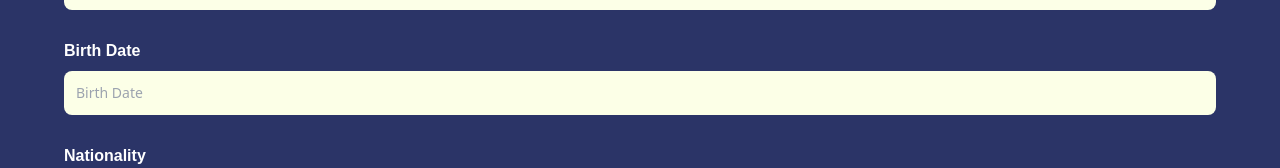
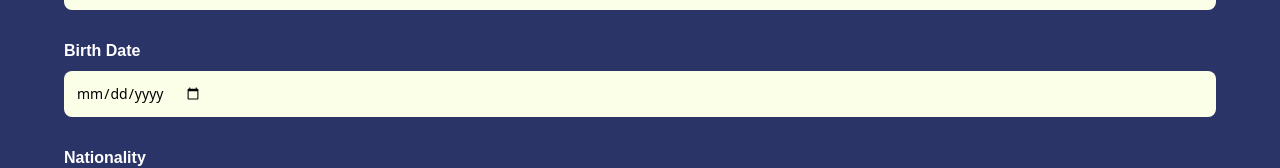
Before and after one commit to reysaputra16/isar-munich, a Next.js app: page /register in a window 1280 px wide. Shown: the part 1024-1192 px from the top of the page. Built offline with nearby package versions, Linux system fonts and the light colour scheme; no server answers.

Commit message:
edit birthdate for registration form

```diff
--- a/app/api/register/new/route.js
+++ b/app/api/register/new/route.js
@@ -16,7 +16,7 @@ export const POST = async (req) => {
             email: email,
             password: password,
             nationality: nationality,
-            birthDate: birthDate,
+            birthDate: new Date(birthDate),
             image: "",
         });
 
--- a/components/Form.jsx
+++ b/components/Form.jsx
@@ -10,7 +10,7 @@ const Form = ({ type, post, setPost, submitting, handleSubmit }) => {
   const [emailError, setEmailError] = useState("");
 
   // Regex for date format
-  const dateRegex = /^(0[1-9]|[12][0-9]|3[01])\.(0[1-9]|1[0-2])\.(19|20)\d\d$/;
+  const dateRegex = /^(19|20)\d\d-(0[1-9]|1[0-2])-(0[1-9]|[12][0-9]|3[01])$/;
   const streetRegex =
     /^([A-Za-zäöüßÄÖÜ-]+(?:[-\s][A-Za-zäöüßÄÖÜ]+)*(?:[sS]traße|[sS]tr\.|[aA]llee|[wW]eg|[pP]latz|[gG]asse)?)\s+(\d{1,4}[a-zA-Z]?)$/;
   const postCodeRegex = /^\d{5}$/;
@@ -153,6 +153,7 @@ const Form = ({ type, post, setPost, submitting, handleSubmit }) => {
           <span className="font-satoshi font-semibold text-base text-white">
             Birth Date
           </span>
+          {/*
           <input
             value={post.birthDate}
             onChange={(e) => {
@@ -170,6 +171,20 @@ const Form = ({ type, post, setPost, submitting, handleSubmit }) => {
             pattern="^(0[1-9]|[12][0-9]|3[01])\.(0[1-9]|1[0-2])\.(19|20)\d\d$"
             className="form_input"
           />
+          */}
+          <input
+            type="date"
+            onChange={(e) => {
+              setPost({ ...post, birthDate: e.target.value });
+              if (!dateRegex.test(e.target.value)) {
+                setBirthDateError("Please enter in your Birth Date");
+              } else {
+                setBirthDateError("");
+              }
+            }}
+            required
+            className="form_input"
+          />
           {birthDateError && <p className="text-red-500">{birthDateError}</p>}
         </label>
         <label>
@@ -185,8 +200,12 @@ const Form = ({ type, post, setPost, submitting, handleSubmit }) => {
             className="form_input"
           />
           */}
-          <select className="form_input">
-            <option selected key="NONE" value="NONE">
+          <select
+            className="form_input"
+            defaultValue="choose"
+            onChange={(e) => setPost({ ...post, nationality: e.target.value })}
+          >
+            <option key="choose" value="choose">
               Choose Nationality
             </option>
             {Object.entries(countries).map(([code, country]) => (
--- a/models/user.js
+++ b/models/user.js
@@ -37,9 +37,8 @@ const UserSchema = new Schema({
         required: [true, 'Nationality is required!'],
     },
     birthDate: {
-        type: String,
+        type: Date,
         required: [true, 'Birth Date is required!'],
-        match: /^\d{2}\.\d{2}\.\d{4}$/, // DD.MM.YYYY validation
     },
     image: {
         type: String,
```
